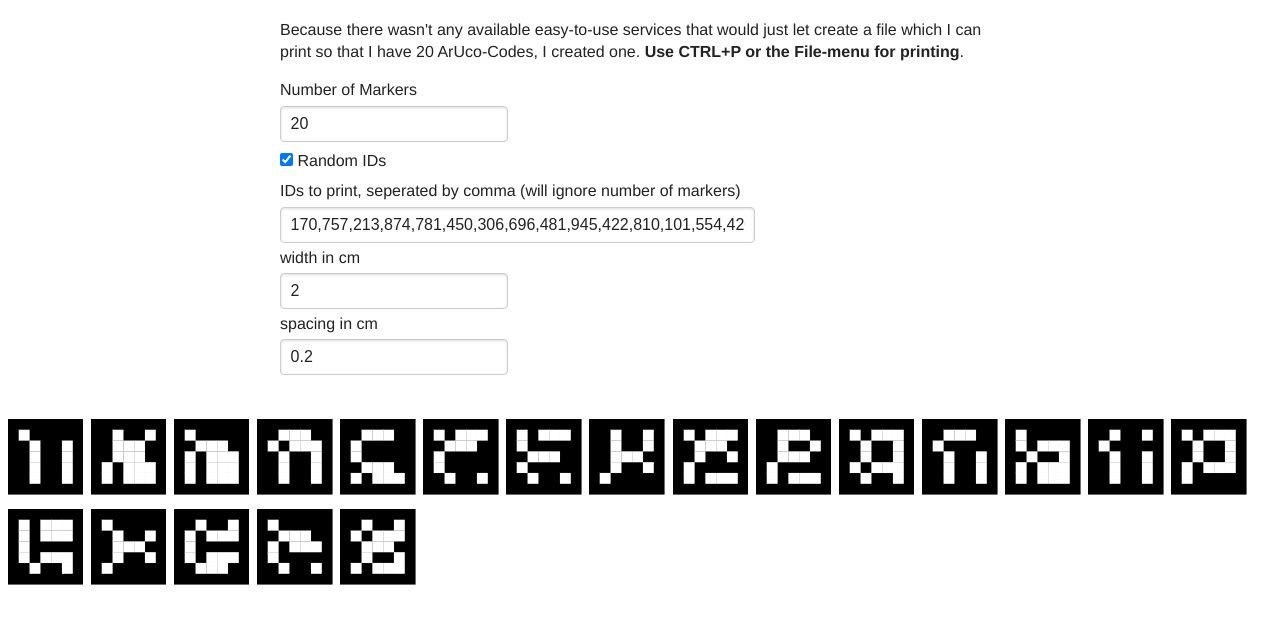
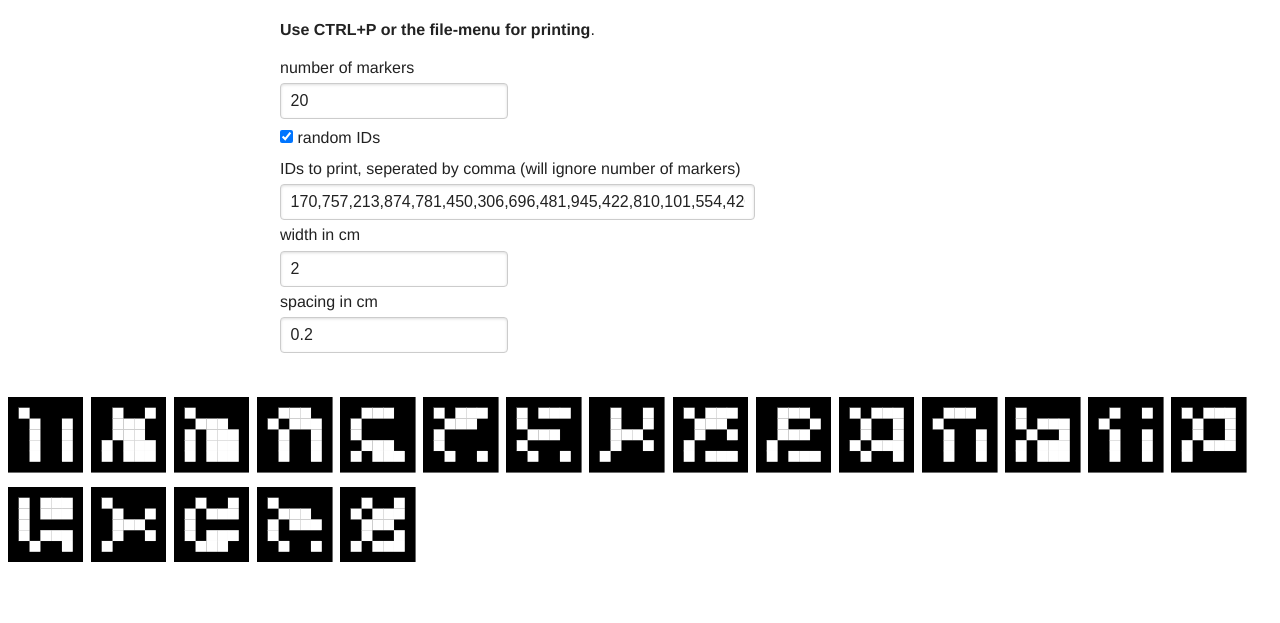
Before and after one commit to TN1ck/aruco-print, a plain HTML site: page index.html in a window 1280 px wide. Shown: the part 89-712 px from the top of the page. Drawn offline with Linux system fonts and the light colour scheme.

Commit message:
removed text

```diff
--- a/index.html
+++ b/index.html
@@ -25,17 +25,15 @@
         <!-- Add your site or application content here -->
         <div class="container no-print">
             <h1>Generate ArUco Markers for printing</h1>
-            <p>Because there wasn't any available easy-to-use services that would just let create a file which I can print so that I have 20 ArUco-Codes, I created one.
-            <strong>Use CTRL+P or the File-menu for printing</strong>.
-            </p>
+            <p><strong>Use CTRL+P or the file-menu for printing</strong>.</p>
             <form class="pure-form pure-form-stacked">
                 <div class="pure-control-group">
-                    <label for="marker-count">Number of Markers</label>
+                    <label for="marker-count">number of markers</label>
                     <input class="" value="20" type="text" id="marker-count"></input>
                 </div>
                 <label for="marker-random" class="pure-checkbox">
                     <input id="marker-random" type="checkbox" value="" checked>
-                    Random IDs
+                    random IDs
                 </label>
                 <div class="pure-control-group">
                     <label for="marker-ids">IDs to print, seperated by comma (will ignore number of markers)</label>
```
